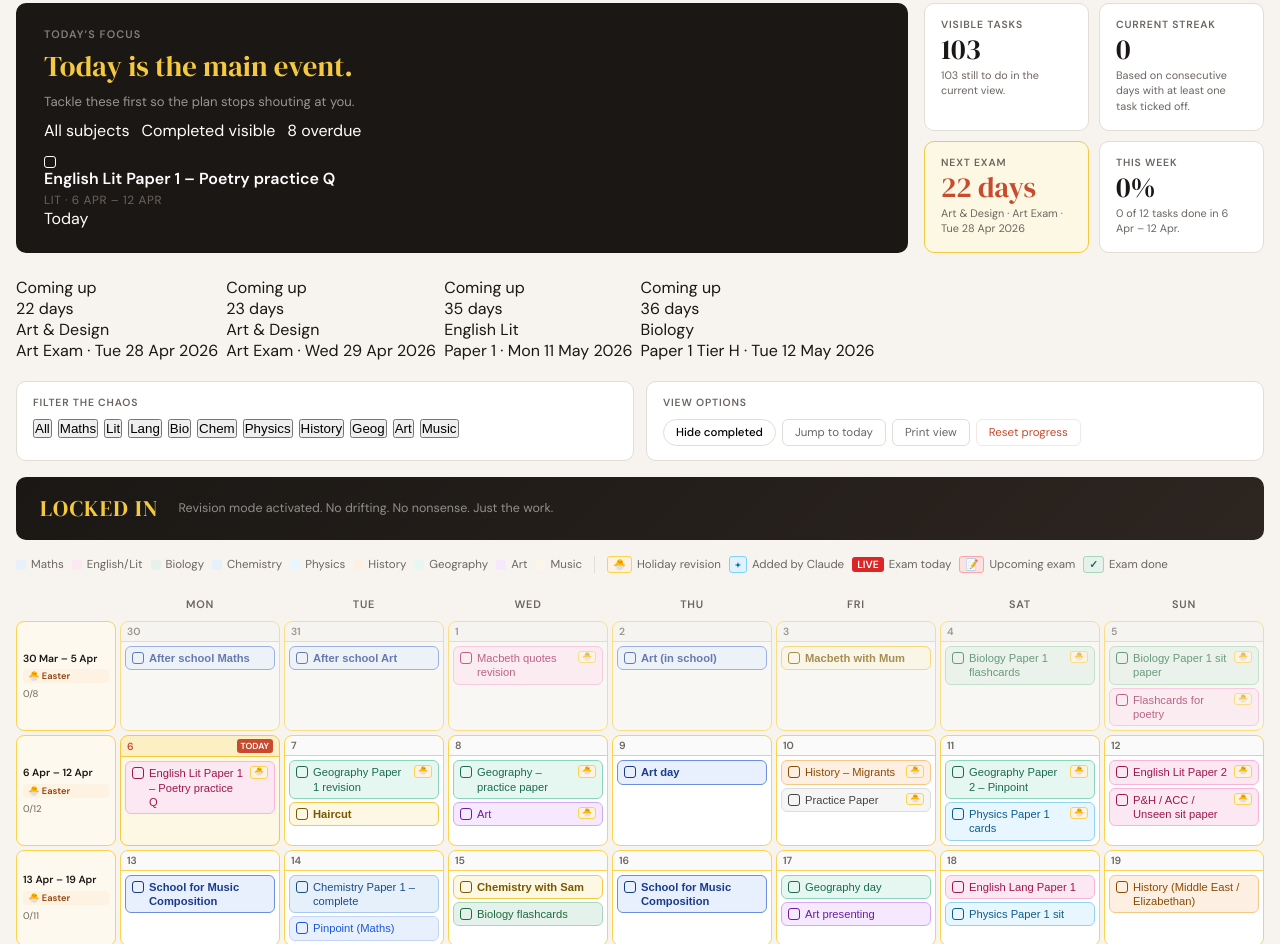
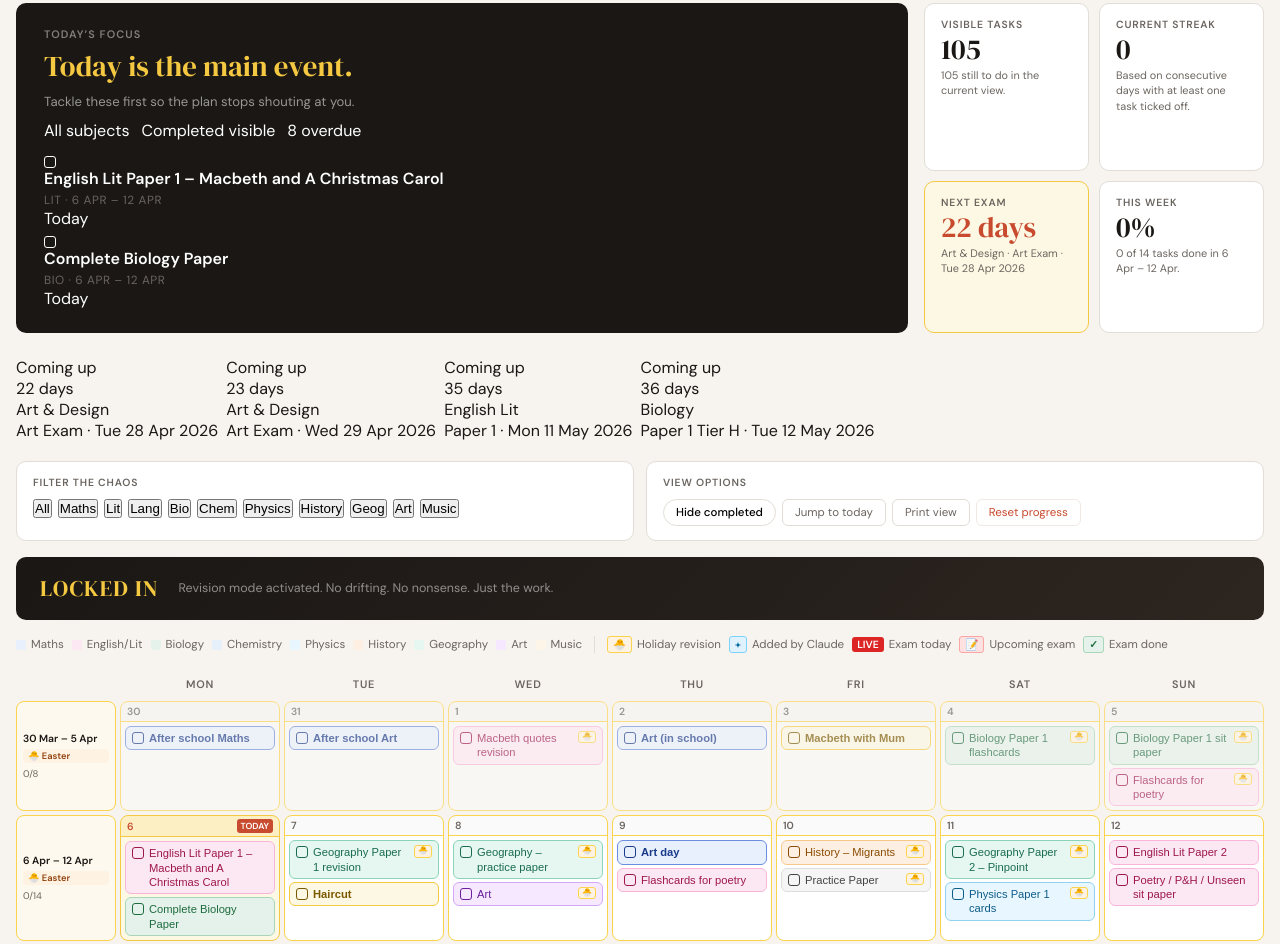
Before and after one commit to BlackLightDark/frankie-revision-v5, a plain HTML site: page index.html in a window 1280 px wide. Shown: the part 168-1112 px from the top of the page. Drawn offline with Linux system fonts and the light colour scheme.

Commit message:
Update index.html
tietable tweak

```diff
--- a/index.html
+++ b/index.html
@@ -927,13 +927,13 @@ const weeks = [
     label: "6 Apr \u2013 12 Apr",
     type: "easter",
     days: [
-      { day: "Mon", date: "6 Apr", tasks: [{"text": "English Lit Paper 1 – Poetry practice Q", "subj": "lit", "src": "holiday"}], period: "easter", inRange: true },
+      { day: "Mon", date: "6 Apr", tasks: [{"text": "English Lit Paper 1 – Macbeth and A Christmas Carol", "subj": "lit", "src": "original"}, {"text": "Complete Biology Paper", "subj": "bio", "src": "original"}], period: "easter", inRange: true },
       { day: "Tue", date: "7 Apr", tasks: [{"text": "Geography Paper 1 revision", "subj": "geog", "src": "holiday"}, {"text": "Haircut", "subj": "default", "special": "special", "src": "original"}], period: "easter", inRange: true },
       { day: "Wed", date: "8 Apr", tasks: [{"text": "Geography – practice paper", "subj": "geog", "src": "holiday"}, {"text": "Art", "subj": "art", "src": "holiday"}], period: "easter", inRange: true },
-      { day: "Thu", date: "9 Apr", tasks: [{"text": "Art day", "subj": "art", "special": "school", "src": "original"}], period: "easter", inRange: true },
+      { day: "Thu", date: "9 Apr", tasks: [{"text": "Art day", "subj": "art", "special": "school", "src": "original"}, {"text": "Flashcards for poetry", "subj": "lit", "src": "original"}], period: "easter", inRange: true },
       { day: "Fri", date: "10 Apr", tasks: [{"text": "History – Migrants", "subj": "history", "src": "holiday"}, {"text": "Practice Paper", "subj": "default", "src": "holiday"}], period: "easter", inRange: true },
       { day: "Sat", date: "11 Apr", tasks: [{"text": "Geography Paper 2 – Pinpoint", "subj": "geog", "src": "holiday"}, {"text": "Physics Paper 1 cards", "subj": "physics", "src": "holiday"}], period: "easter", inRange: true },
-      { day: "Sun", date: "12 Apr", tasks: [{"text": "English Lit Paper 2", "subj": "lit", "src": "holiday"}, {"text": "P&H / ACC / Unseen sit paper", "subj": "lit", "src": "holiday"}], period: "easter", inRange: true }
+      { day: "Sun", date: "12 Apr", tasks: [{"text": "English Lit Paper 2", "subj": "lit", "src": "original"}, {"text": "Poetry / P&H / Unseen sit paper", "subj": "lit", "src": "original"}], period: "easter", inRange: true }
     ]
   },
   {
```
